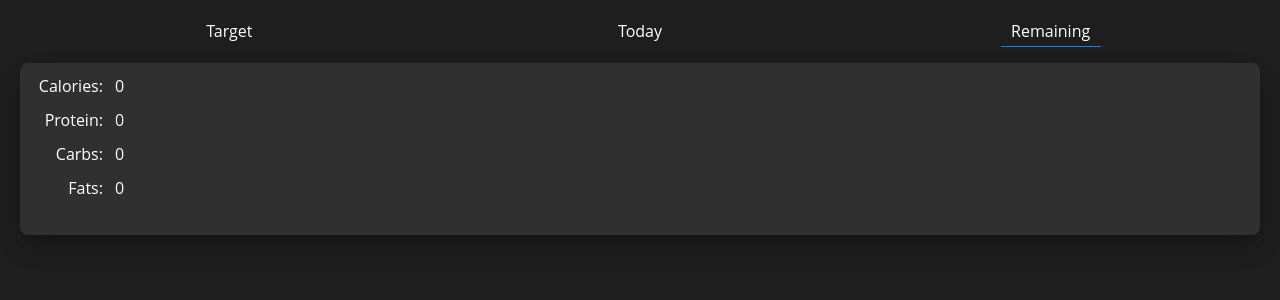
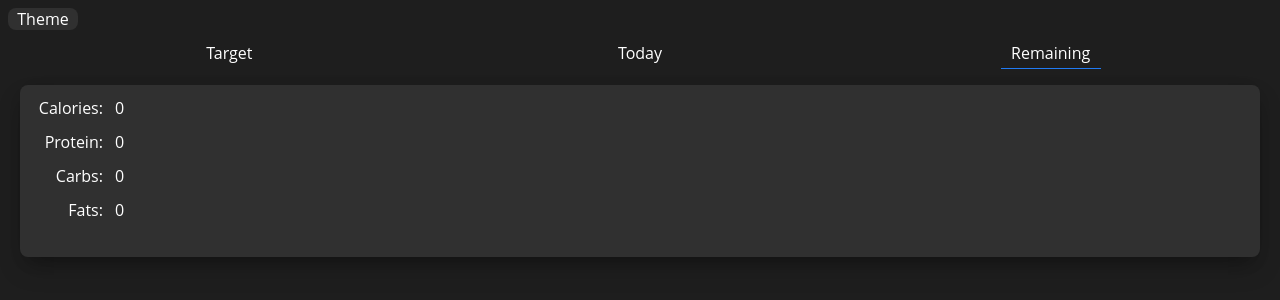
Before and after one commit to JoelSaleem/macro-tracker, a Next.js app: page / in a window 1280 px wide. Shown: the top 300 px of the page. Built offline with nearby package versions, Linux system fonts and the light colour scheme.

Commit message:
Added light theme

```diff
--- /dev/null
+++ b/components/ContrastButton.tsx
@@ -0,0 +1,21 @@
+import styled from 'styled-components'
+
+const Button = styled.div`
+  color: ${props => props.theme.TextColour};
+  background-color: ${props => props.theme.BackgroundAccent};
+  max-width: 70px;
+  display: flex;
+  justify-content: center;
+  border-radius: 8px;
+  cursor: pointer;
+`
+
+export const ContrastButton = ({
+  onClick,
+  children
+}: {
+  onClick: () => void
+  children: string
+}) => {
+  return <Button onClick={onClick}>{children}</Button>
+}
--- a/components/Input.tsx
+++ b/components/Input.tsx
@@ -9,13 +9,13 @@ const InputElem = styled.input`
   border-right: 0px;
   border-bottom: 1px solid ${props => props.theme.ForegroundColour};
   background-color: transparent;
-  color: white;
+  color: ${props => props.theme.TextColour};
   padding-left: 4px;
 `
 
 const Label = styled.span`
   justify-self: flex-end;
-  padding-right: 12px
+  padding-right: 12px;
 `
 
 const Container = styled.div`
--- a/pages/index.tsx
+++ b/pages/index.tsx
@@ -1,20 +1,59 @@
-import { ThemeProvider } from 'styled-components'
+import { ThemeProvider, createGlobalStyle } from 'styled-components'
 import CoreLayout from '../components/CoreLayout'
-import { useEffect } from 'react'
+import { useEffect, useState } from 'react'
 import Head from 'next/head'
+import { ContrastButton } from '../components/ContrastButton'
 
 const ThemeMain = {
   BackgroundMain: '#1e1e1e',
   BackgroundAccent: '#303030',
-  TextColour: '',
+  TextColour: 'white',
   ForegroundColour: '#217bf3',
   ForegroundAccent1: '#388dff',
   ForegroundAccent2: '#5ea3ff'
 }
 
+const LightTheme = {
+  BackgroundMain: '#217bf3',
+  BackgroundAccent: '#e4e4e4',
+  TextColour: 'black',
+  ForegroundColour: '#1155b0',
+  ForegroundAccent1: '#e4e4e4',
+  ForegroundAccent2: '#5ea3ff'
+}
+
+const GlobalStyle = createGlobalStyle`
+  body {
+    background-color: ${function getTheme<ThemeMain>(props: any) {
+      return props.theme.BackgroundMain
+    }};
+    color: ${function getTheme<ThemeMain>(props: any) {
+      return props.theme.TextColour
+    }};
+    overflow-y: auto;
+    font-family: Camphor, Open Sans, Segoe UI, sans-serif;
+  }
+
+  html {
+    height: 100%;
+  }
+`
+type useThemeReturn = [number, () => void]
+
+const useTheme = (length: number) => {
+  const [index, setIndex] = useState(0)
+
+  const inc = () => {
+    setIndex((index + 1) % length)
+  }
+  return [index, inc] as useThemeReturn
+}
+
 export default () => {
+  const themes = [ThemeMain, LightTheme]
+  const [idx, switchTheme] = useTheme(themes.length)
   return (
-    <ThemeProvider theme={ThemeMain}>
+    <ThemeProvider theme={themes[idx]}>
       <Head>
         <meta name='theme-color' content='#217bf3'></meta>
         <link rel='manifest' href='/manifest.json' />
@@ -23,19 +62,9 @@ export default () => {
         <link rel='icon' type='image/png' href='icons/icon192.png' />
         <link rel='apple-touch-icon' href='icons/icon192.png' />
       </Head>
+      <GlobalStyle />
+      <ContrastButton onClick={switchTheme}>Theme</ContrastButton>
       <CoreLayout />
-      <style jsx global>{`
-        body {
-          background-color: #1e1e1e;
-          color: white;
-          overflow-y: auto;
-          font-family: Camphor, Open Sans, Segoe UI, sans-serif;
-        }
-
-        html {
-          height: 100%;
-        }
-      `}</style>
     </ThemeProvider>
   )
 }
```
